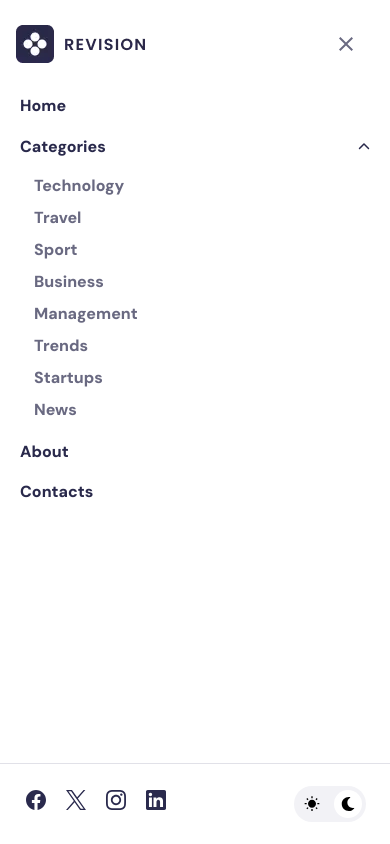
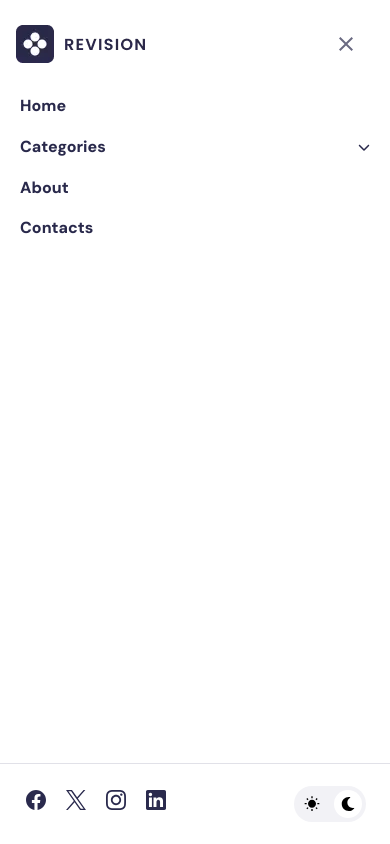
Before and after one commit to GhazanfarMahmood/Blog, a Next.js app in the folder client/: page / in a window 390 px wide. Both pictures are taken after a click on the button 24 px from the left and 44 px from the top of the page. Built offline with nearby package versions, Linux system fonts and the light colour scheme.

Commit message:
resolving header issue

```diff
--- a/client/package.json
+++ b/client/package.json
@@ -9,6 +9,7 @@
     "lint": "next lint"
   },
   "dependencies": {
+    "antd": "^5.27.1",
     "next": "15.4.1",
     "react": "19.1.0",
     "react-dom": "19.1.0",
--- a/client/src/components/common/Footer.tsx
+++ b/client/src/components/common/Footer.tsx
@@ -22,8 +22,8 @@ export default function Footer(){
             <div className="max-w-[480px] flex flex-col items-center justify-center mx-auto mb-9 md:mb-12 lg:mb-16">
                 <h2 className="text-primary font-bold leading-[1.2] text-[33px] -tracking-[0.04em] text-center">Subscribe to our Newsletter</h2>
                 <p className="text-phara text-center my-[10px_22px]">Subscribe to our email newsletter to get the latest posts delivered right to your email.</p>
-                <form className="w-full max-w-[400px] mx-auto flex items-center justify-center flex-col sm:flex-row gap-4 sm:gap-2 p-0 sm:p-[5px] border-0 sm:border sm:border-solid sm:border-br rounded-lg bg-transparent sm:bg-light shadow-none sm:shadow-search-field transition-all duration-[0.25s] ease-in hover:shadow-hover">
-                    <input type="email" placeholder="Enter Your Email" className="w-full focus:outline-none text-xs text-primary rounded-lg py-2 px-4 font-medium border border-solid  border-br sm:border-0 bg-transparent sm:bg-light p-0 sm:p-[5px] shadow-search-field sm:shadow-none leading-[1]" />
+                <form className="w-full max-w-[400px] mx-auto flex items-center justify-center flex-col sm:flex-row gap-2 p-0 sm:p-[5px] border-0 sm:border sm:border-solid sm:border-br rounded-lg bg-transparent sm:bg-light shadow-none sm:shadow-search-field transition-all duration-[0.25s] ease-in hover:shadow-hover">
+                    <input type="email" placeholder="Enter Your Email" className="w-full focus:outline-none text-xs text-primary rounded-lg py-2 px-4 font-medium border border-solid border-br sm:border-0 bg-transparent sm:bg-light p-0 sm:p-[5px] shadow-search-field sm:shadow-none " />
                     <button type="button" className=" w-full sm:w-fit text-center p-[10px_18px] bg-linear-(--linear-bg) min-h-10 flex items-center justify-center leading-[1.2] text-light font-bold -tracking-[0.03em] rounded-lg cursor-pointer transition-all duration-[0.25s] ease-in hover:shadow-btn-hover">Subscribe</button>
                 </form>
                 <span className="block text-center text-primary text-[13px] -tracking-[0.03em] mt-3 font-extrabold"> Pure inspiration, zero spam  ✨</span>
--- a/client/src/components/common/Header.tsx
+++ b/client/src/components/common/Header.tsx
@@ -49,7 +49,7 @@ export default function Header(){
                 </div>
                 <HeaderSearch searchActive={searchActive} setSearchActive={setSearchActive} />
             </div>
-            <div className={`hidden w-full h-[100dvh] fixed top-0 left-0 z-[2] bg-header-bg ${activeHeader && "block!"}`} onClick={() => setActiveHeader(false)}></div>
+            <div className={`hidden w-full h-[100dvh] fixed top-0 left-0 z-[2] lg:hidden! bg-header-bg ${activeHeader && "block!"}`} onClick={() => setActiveHeader(false)}></div>
         </header>
     </>)
 }
--- a/client/src/components/common/headerLinks/index.tsx
+++ b/client/src/components/common/headerLinks/index.tsx
@@ -1,6 +1,5 @@
 'use client';
 
-// LINK AND IMAGE FROM NEXT
 import Link from "next/link";
 import Image from "next/image";
 
@@ -16,76 +15,120 @@ import { MdWbSunny } from "react-icons/md";
 import { FaMoon } from "react-icons/fa";
 
 // LINKS
-import {links} from "@/constants/headerData";
+import { links } from "@/constants/headerData";
 import { useEffect, useState } from "react";
 
-export function HeaderLink({activeHeader, setActiveHeader}){
-    const [activeLinks, setActiveLinks] = useState(true);
-
-    const handleWindowWidth = () => {
-        if(window.innerWidth <= 991) {
-            setActiveLinks(!activeLinks);
-        }else {
-            setActiveLinks(true);
-        }
-    }
+export function HeaderLink({ activeHeader, setActiveHeader }) {
+    const [openDropdown, setOpenDropdown] = useState<{ [key: string]: boolean }>({});
+    const [isMobile, setIsMobile] = useState(false);
 
     useEffect(() => {
-        window.addEventListener("resize", () => {
-            if(window.innerWidth <= 991) {
-                setActiveLinks(false);
-            }else {
-                setActiveLinks(true)
+        const handleResize = () => {
+            const mobile = window.innerWidth <= 991;
+
+            setIsMobile(mobile);
+
+            // reset dropdowns only if switching from desktop ↔ mobile
+            setOpenDropdown((prev) => {
+                if (mobile) {
+                    return {}; // close all dropdowns when entering mobile
                 }
-        })
-        return () => window.removeEventListener("resize", () => {
-            if(window.innerWidth <= 991) {
-                setActiveLinks(false);
-            }else {
-                setActiveLinks(true)
+                return prev; // keep state as-is on desktop
+            });
+        };
+
+        handleResize();
+        window.addEventListener("resize", handleResize);
+        return () => window.removeEventListener("resize", handleResize);
+    }, []);
+
+    const toggleDropdown = (id: string) => {
+        if (isMobile) {
+            setOpenDropdown((prev) => ({
+                ...prev,
+                [id]: !prev[id],
+            }));
         }
-        })
-    }, [])
+    };
 
-    return <div className={`max-w-[430px] flex flex-col justify-start lg:max-w-none w-full h-[100vh] lg:h-fit fixed top-0 -left-full lg:static bg-light lg:bg-transparent z-[4] transition-all duration-[0.4s] ease-in ${activeHeader && "left-0"}`}>
+    return (
+        <div
+            className={`max-w-[430px] flex flex-col justify-start lg:max-w-none w-full h-[100vh] lg:h-fit fixed top-0 -left-full lg:static bg-light lg:bg-transparent z-[4] transition-all duration-[0.4s] ease-in ${activeHeader && "left-0"}`}
+        >
+            {/* Header logo + close btn */}
             <div className="h-[88px] flex items-center justify-between pr-6 pl-4 lg:hidden">
                 <Link href={"/"} aria-label="site-log">
                     <Image src={revision} alt="site-logo" width={131} height={38} />
                 </Link>
-           <button aria-label="close-search" className="w-10 h-10 cursor-pointer flex items-center justify-center text-phara hover:text-primary transition-all duration-[0.25s] ease-in" onClick={() => setActiveHeader(false)}>
+                <button
+                    aria-label="close-search"
+                    className="w-10 h-10 cursor-pointer flex items-center justify-center text-phara hover:text-primary transition-all duration-[0.25s] ease-in"
+                    onClick={() => setActiveHeader(false)}
+                >
                     <IoMdClose className="w-6 h-6" />
                 </button>
             </div>
+
+            {/* Menu links */}
             <ul className="h-[calc(100vh-169px)] lg:h-fit flex items-start lg:items-center justify-start lg:justify-center flex-col lg:flex-row gap-1 lg:gap-2.5 z-[2] px-1.5 overflow-y-auto lg:overflow-y-visible">
                 {links.map((item) => {
-                return <li key={item.id} className={`w-full lg:w-fit group ${item.category ? "relative" : ""}`}>
-                    <Link href={"/"} className={`w-full lg:w-fit p-[6px_14px] font-semibold flex justify-start lg:justify-center items-center gap-1.5 capitalize text-primary rounded-lg transition-all duration-[.25s] ease-in lg:group-hover:bg--link-bg`} onClick={handleWindowWidth} >
+                    const isOpen = openDropdown[item.id];
+                    return (
+                        <li key={item.id} className={`w-full lg:w-fit group ${item.category ? "relative" : ""}`}>
+                            <Link
+                                href={"/"}
+                                className={`w-full lg:w-fit p-[6px_14px] font-semibold flex justify-start lg:justify-center items-center gap-1.5 capitalize text-primary rounded-lg transition-all duration-[.25s] ease-in lg:group-hover:bg--link-bg`}
+                                onClick={() => toggleDropdown(item.id)}
+                            >
                                 {item.name}
-                        {item.category && <>
+                                {item.category && (
+                                    <>
+                                        {/* desktop chevron */}
                                         <FaChevronDown className={`hidden lg:block w-3 h-3 transition-all duration-[.25s] ease-in lg:group-hover:-rotate-180`} />
-                            <FaChevronDown className={`w-3 h-3 transition-all duration-[.25s] ease-in block lg:hidden ml-auto ${activeLinks && "-rotate-180"}`} />
+                                        {/* mobile chevron */}
+                                        <FaChevronDown
+                                            className={`w-3 h-3 transition-all duration-[.25s] ease-in block lg:hidden ml-auto ${isOpen && "-rotate-180"}`}
+                                        />
                                     </>
-                        }
+                                )}
                             </Link>
-                    {activeLinks &&
-                    (item.category &&
+
+                            {/* Submenu */}
+                            {item.category && (
                                 <ul
-                        className="w-full lg:w-[234px] py-1 lg:py-3.5 pl-3 pr-4 static lg:absolute top-11 bg-light rounded-lg shadow-none lg:shadow-links transition-all duration-[0.25s] ease-in
-                        visible lg:invisible lg:group-hover:visible opacity-100 lg:opacity-0 group-hover:opacity-100
+                                    className={`
+                                        w-full lg:w-[234px] py-1 lg:py-3.5 pl-3 pr-4
+                                        static lg:absolute top-11 bg-light rounded-lg shadow-none lg:shadow-links
+                                        transition-all duration-[0.25s] ease-in
 
-                        after:w-[234px] after:h-3.5 after:absolute after:-top-2.5 after:content-none lg:after:content-[''] after:bg-transparent"
+                                        ${isMobile
+                                            ? isOpen
+                                                ? "block"
+                                                : "hidden"
+                                            : "invisible opacity-0 group-hover:visible group-hover:opacity-100"}
+
+                                        after:w-[234px] after:h-3.5 after:absolute after:-top-2.5
+                                        after:content-none lg:after:content-[''] after:bg-transparent
+                                    `}
                                 >
-                            {item.category?.map((items) => {
-                                return  <li key={items.id}>
-                                    <Link href={"/"} className="text-phara lg:text-primary block w-[97%] font-semibold capitalize leading-6 py-1 lg:py-2 px-4 rounded-lg hover:bg--link-bg transition-all duration-[0.25s] ease-in hover:ml-2">{items.name}</Link>
+                                    {item.category?.map((items) => (
+                                        <li key={items.id}>
+                                            <Link
+                                                href={"/"}
+                                                className="text-phara lg:text-primary block w-[97%] font-semibold capitalize leading-6 py-1 lg:py-2 px-4 rounded-lg hover:bg--link-bg transition-all duration-[0.25s] ease-in hover:ml-2"
+                                            >
+                                                {items.name}
+                                            </Link>
                                         </li>
+                                    ))}
+                                </ul>
+                            )}
+                        </li>
+                    );
                 })}
             </ul>
-                        )
-                    }
-                </li>
-            })}
-        </ul>
+
+            {/* Footer socials + theme toggle */}
             <div className="flex items-center justify-between lg:hidden py-2 px-6 border-t border-t-br">
                 <ul className="flex items-center justify-start mt-2 *:w-10 *:h-10 *:flex *:items-center *:justify-center mb-4 lg:mb-0 -ml-2">
                     <li>
@@ -109,14 +152,18 @@ export function HeaderLink({activeHeader, setActiveHeader}){
                         </Link>
                     </li>
                 </ul>
-            <button className="flex lg:hidden items-center justify-center gap-2 ml-3.5 p-1 rounded-[30px] cursor-pointer *:w-7 *:h-7 *:flex *:items-center *:justify-center bg--link-bg *:transition-opacity *:duration-75 *:ease-in *:hover:opacity-70" aria-label="theme toggle btn">
+                <button
+                    className="flex lg:hidden items-center justify-center gap-2 ml-3.5 p-1 rounded-[30px] cursor-pointer *:w-7 *:h-7 *:flex *:items-center *:justify-center bg--link-bg *:transition-opacity *:duration-75 *:ease-in *:hover:opacity-70"
+                    aria-label="theme toggle btn"
+                >
                     <span>
                         <MdWbSunny />
                     </span>
                     <span className="bg-light rounded-full">
-                    <FaMoon className="w-3.5 h-3.5"/>
+                        <FaMoon className="w-3.5 h-3.5" />
                     </span>
                 </button>
             </div>
         </div>
+    );
 }
```
Also changed, not shown: client/src/components/modals/headerSearch/index.tsx (+20 -7 lines), 1 other file (tests, documents, lock files or other folders). Lines whose indentation alone changed are shown as unchanged.
